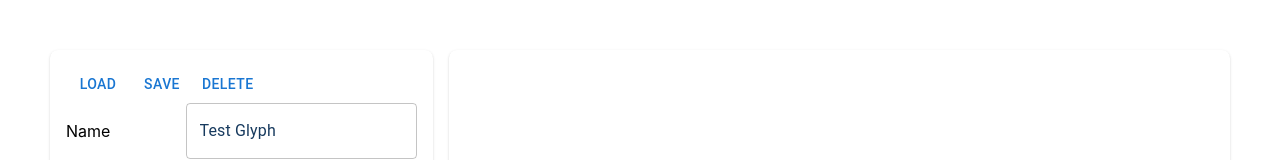
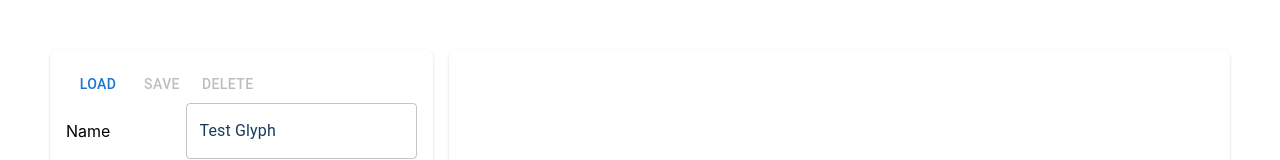
Before and after one commit to Togusa09/owl-glyphs, a React (Create React App) app: page / in a window 1280 px wide. Shown: the top 160 px of the page. Built offline with nearby package versions, Linux system fonts and the light colour scheme.

Commit message:
Disable save/delete for non-editable glyph combinations

```diff
--- a/src/Components/Menu/SavedGlyphMenu.tsx
+++ b/src/Components/Menu/SavedGlyphMenu.tsx
@@ -17,6 +17,7 @@ export const SavedGlyphMenu = () => {
   const [savedGlyphs, updateSavedGlyphs] = useLocalStorage<
     GlyphArrangementModel[]
   >("SavedGlyphs", [Invisibility, SleepMist, SafetyHover, TestGlyph]);
+
   const [dialogueOpen, setDialogueOpen] = useState(false);
 
   function saveGlyph() {
@@ -45,6 +46,13 @@ export const SavedGlyphMenu = () => {
     }
   }
 
+  function canSave() {
+    const glyphToReplace = savedGlyphs.find(
+      (x) => x.name == glyphArrangement.name
+    );
+    return glyphToReplace ? glyphToReplace.editable : true;
+  }
+
   return (
     <>
       <Button onClick={() => setDialogueOpen(true)}>Load</Button>
@@ -53,8 +61,12 @@ export const SavedGlyphMenu = () => {
         savedGlyphs={savedGlyphs}
         onClose={onDialogueClose}
       />
-      <Button onClick={() => saveGlyph()}>Save</Button>
-      <Button onClick={() => removeGlyph()}>Delete</Button>
+      <Button onClick={() => saveGlyph()} disabled={!canSave()}>
+        Save
+      </Button>
+      <Button onClick={() => removeGlyph()} disabled={!canSave()}>
+        Delete
+      </Button>
     </>
   );
 };
```
